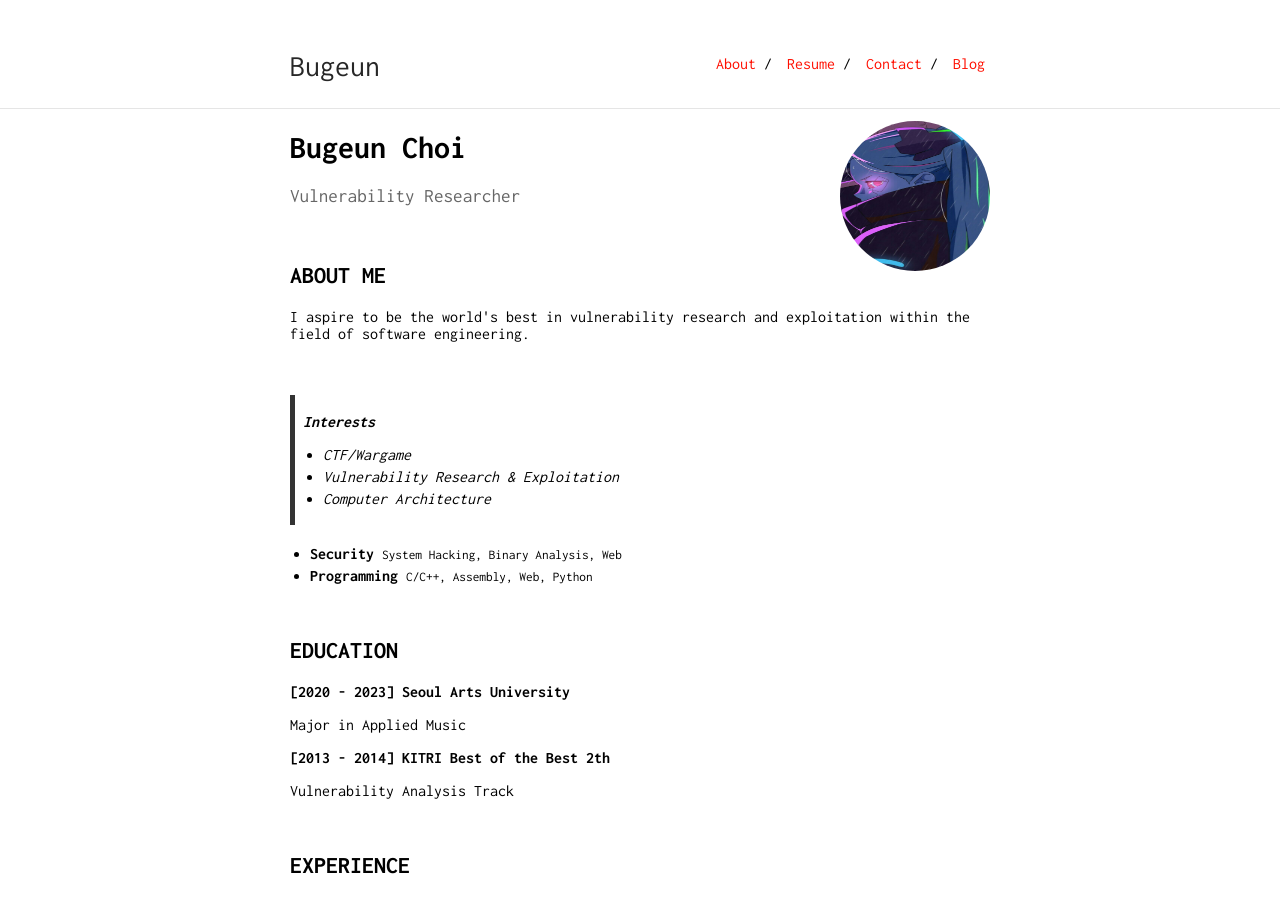
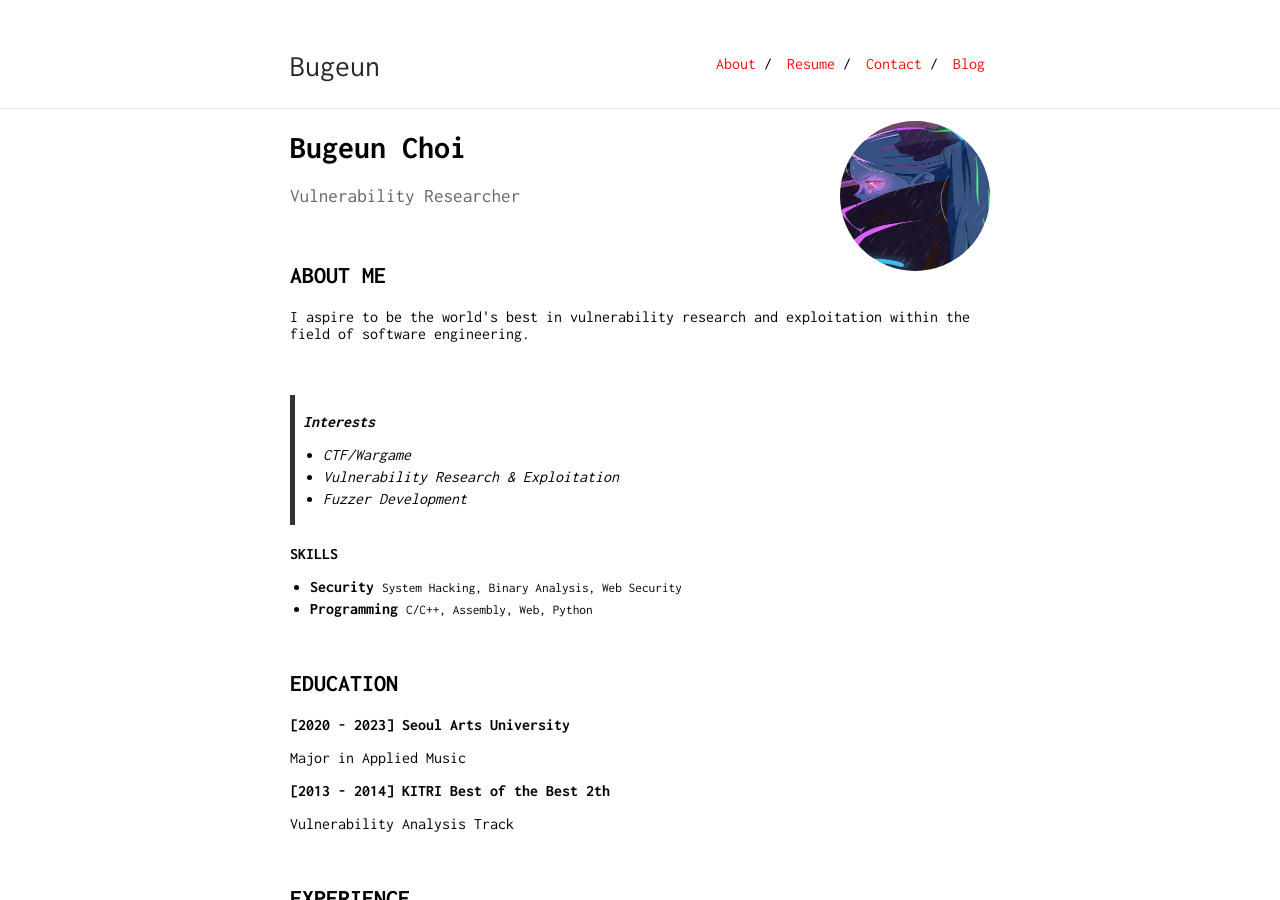
Before and after one commit to Bugeun/bugeun.github.io, a Jekyll site: the page built from index.md, in a window 1280 px wide and 900 px high. Built offline with Jekyll 4.4.1, drawn with Linux system fonts in a browser that asks for light colours.

Commit message:
Update index.md

```diff
--- a/index.md
+++ b/index.md
@@ -17,13 +17,14 @@ Vulnerability Researcher
 ><b>Interests</b>
 * CTF/Wargame
 * Vulnerability Research & Exploitation
-* Computer Architecture
+* Fuzzer Development
 
+<b>SKILLS</b>
 <section>
         <ul>
           <li>
             <b>Security</b>
-            <small>System Hacking, Binary Analysis, Web</small>
+            <small>System Hacking, Binary Analysis, Web Security</small>
           </li>
           <li>
             <b>Programming</b>
```
